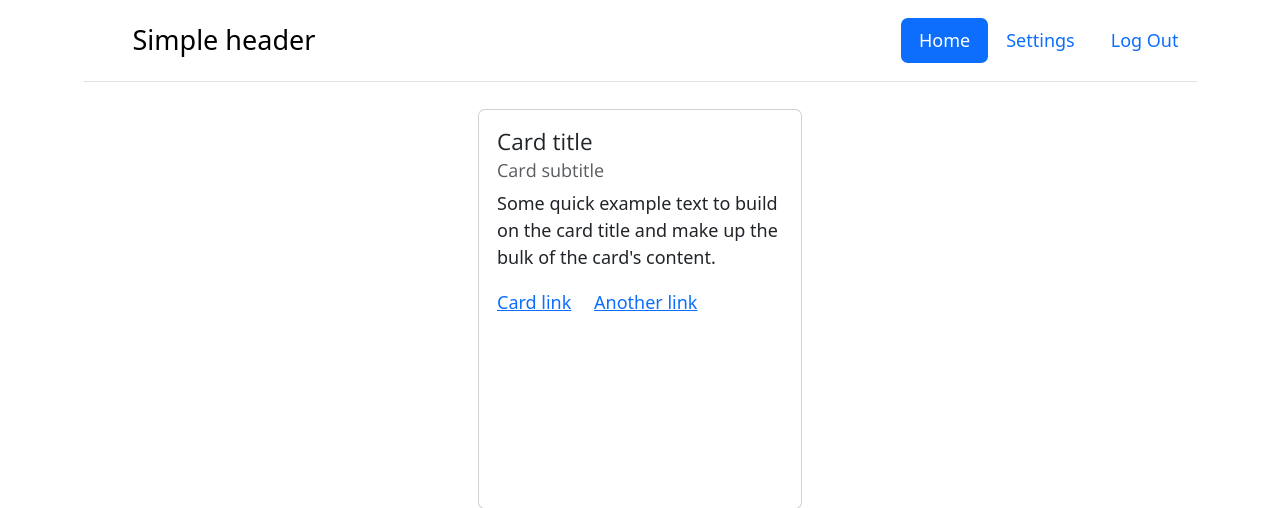
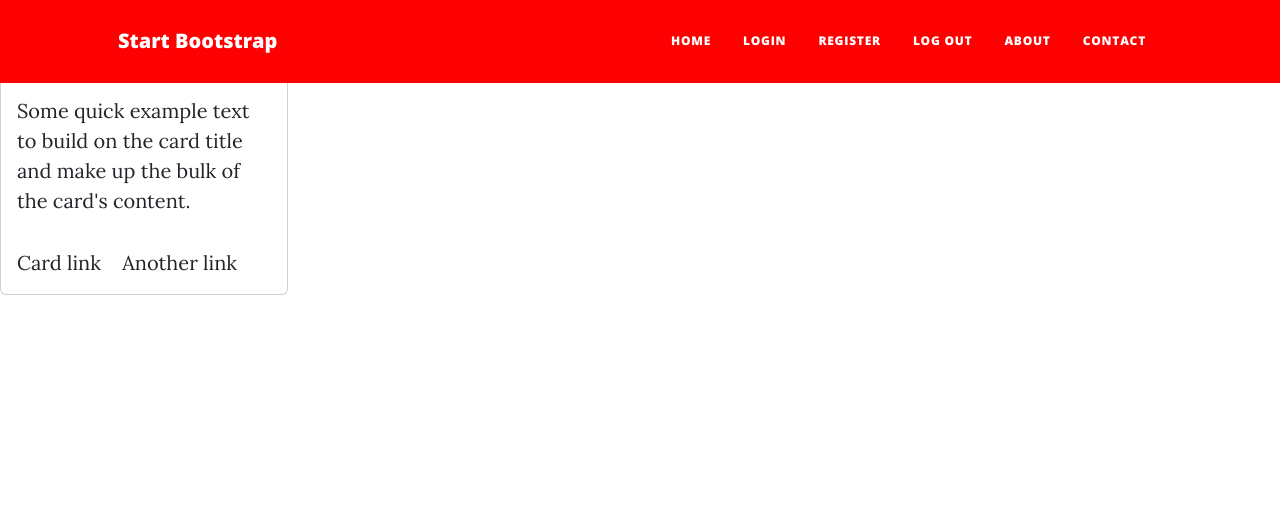
Before and after one commit to Haroon-Khan11/Facial_Recognition_Attendance, a Flask app: page / in a window 1280 px wide. Shown: the top 508 px of the page. Run offline with Flask 3, Linux system fonts and the light colour scheme; some libraries are stand-ins or nearby versions.

Commit message:
commit 3

```diff
--- a/main.py
+++ b/main.py
@@ -8,7 +8,7 @@ Bootstrap5(app)
 
 @app.route("/")
 def home():
-    return render_template("index.html")
+    return render_template("Index.html")
 
 
 if __name__ == "__main__":
--- a/templates/header.html
+++ b/templates/header.html
@@ -12,11 +12,6 @@
     {% block styles %}
     <!-- Load Bootstrap-Flask CSS here -->
     {{ bootstrap.load_css() }}
-    <link
-      rel="icon"
-      type="image/x-icon"
-      href="#"
-    />
     <!-- Font Awesome icons (free version)-->
     <script
       src="https://use.fontawesome.com/releases/v6.3.0/js/all.js"
@@ -38,27 +33,73 @@
       href="{{ url_for('static', filename='css/styles.css') }}"
       rel="stylesheet"
     />
-    <link
-      href="{{ url_for('static', filename='css/styles2.css') }}"
-      rel="stylesheet"
-    />
-    <link href="https://cdn.jsdelivr.net/npm/bootstrap@5.3.3/dist/css/bootstrap.min.css" rel="stylesheet" integrity="sha384-QWTKZyjpPEjISv5WaRU9OFeRpok6YctnYmDr5pNlyT2bRjXh0JMhjY6hW+ALEwIH" crossorigin="anonymous">
     {% endblock %}
   </head>
   <body>
-   <div class="container">
-    <header class="d-flex flex-wrap justify-content-center py-3 mb-4 border-bottom">
-      <a href="/" class="d-flex align-items-center mb-3 mb-md-0 me-md-auto link-body-emphasis text-decoration-none">
-        <svg class="bi me-2" width="40" height="32"><use xlink:href="#bootstrap"></use></svg>
-        <span class="fs-4">Simple header</span>
-      </a>
-
-      <ul class="nav nav-pills">
-        <li class="nav-item"><a href="#" class="nav-link active" aria-current="page">Home</a></li>
-        <li class="nav-item"><a href="#" class="nav-link">Settings</a></li>
-        <li class="nav-item"><a href="#" class="nav-link">Log Out</a></li>
-      </ul>
-    </header>
-  </div>
+    <!-- Navigation-->
+    <nav class="navbar navbar-expand-lg navbar-light" id="mainNav" style="background-color: red">
+      <div class="container px-4 px-lg-5">
+        <a class="navbar-brand" href="/">Start Bootstrap</a>
+        <button
+          class="navbar-toggler"
+          type="button"
+          data-bs-toggle="collapse"
+          data-bs-target="#navbarResponsive"
+          aria-controls="navbarResponsive"
+          aria-expanded="false"
+          aria-label="Toggle navigation"
+        >
+          Menu
+          <i class="fas fa-bars"></i>
+        </button>
+        <div class="collapse navbar-collapse" id="navbarResponsive">
+          <ul class="navbar-nav ms-auto py-4 py-lg-0">
+            <li class="nav-item">
+              <a
+                class="nav-link px-lg-3 py-3 py-lg-4"
+                href="#"
+                >Home</a
+              >
+            </li>
+            <!-- Only show Login/Register if user is logged out. Otherwise show "Log Out" -->
+            <li class="nav-item">
+              <a
+                class="nav-link px-lg-3 py-3 py-lg-4"
+                href="#"
+                >Login</a
+              >
+            </li>
+            <li class="nav-item">
+              <a
+                class="nav-link px-lg-3 py-3 py-lg-4"
+                href="#"
+                >Register</a
+              >
+            </li>
+            <li class="nav-item">
+              <a
+                class="nav-link px-lg-3 py-3 py-lg-4"
+                href="#"
+                >Log Out</a
+              >
+            </li>
+            <li class="nav-item">
+              <a
+                class="nav-link px-lg-3 py-3 py-lg-4"
+                href="#"
+                >About</a
+              >
+            </li>
+            <li class="nav-item">
+              <a
+                class="nav-link px-lg-3 py-3 py-lg-4"
+                href="#"
+                >Contact</a
+              >
+            </li>
+          </ul>
+        </div>
+      </div>
+    </nav>
   </body>
 </html>
```
